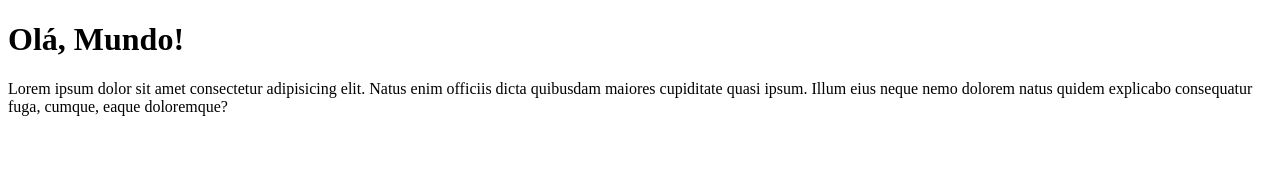
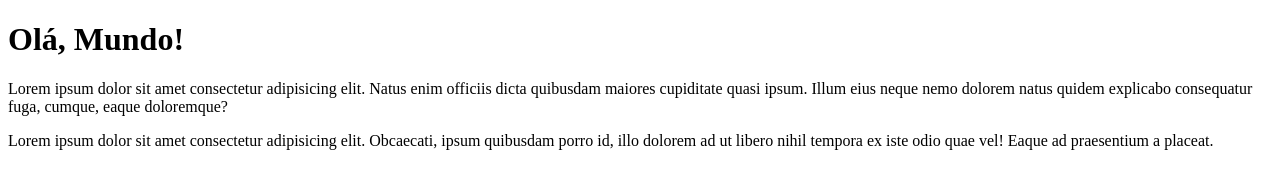
Before and after one commit to renabiaobock/Ola-Mundo, a plain HTML site: page site-exemplo/index.html in a window 1280 px wide. Drawn offline with Linux system fonts and the light colour scheme.

Commit message:
Added one paragraph
Added one paragraph to the index page.

```diff
--- a/site-exemplo/index.html
+++ b/site-exemplo/index.html
@@ -8,5 +8,6 @@
 <body>
     <h1>Olá, Mundo!</h1>
     <p>Lorem ipsum dolor sit amet consectetur adipisicing elit. Natus enim officiis dicta quibusdam maiores cupiditate quasi ipsum. Illum eius neque nemo dolorem natus quidem explicabo consequatur fuga, cumque, eaque doloremque?</p>
+    <p>Lorem ipsum dolor sit amet consectetur adipisicing elit. Obcaecati, ipsum quibusdam porro id, illo dolorem ad ut libero nihil tempora ex iste odio quae vel! Eaque ad praesentium a placeat.</p>
 </body>
 </html>
```
